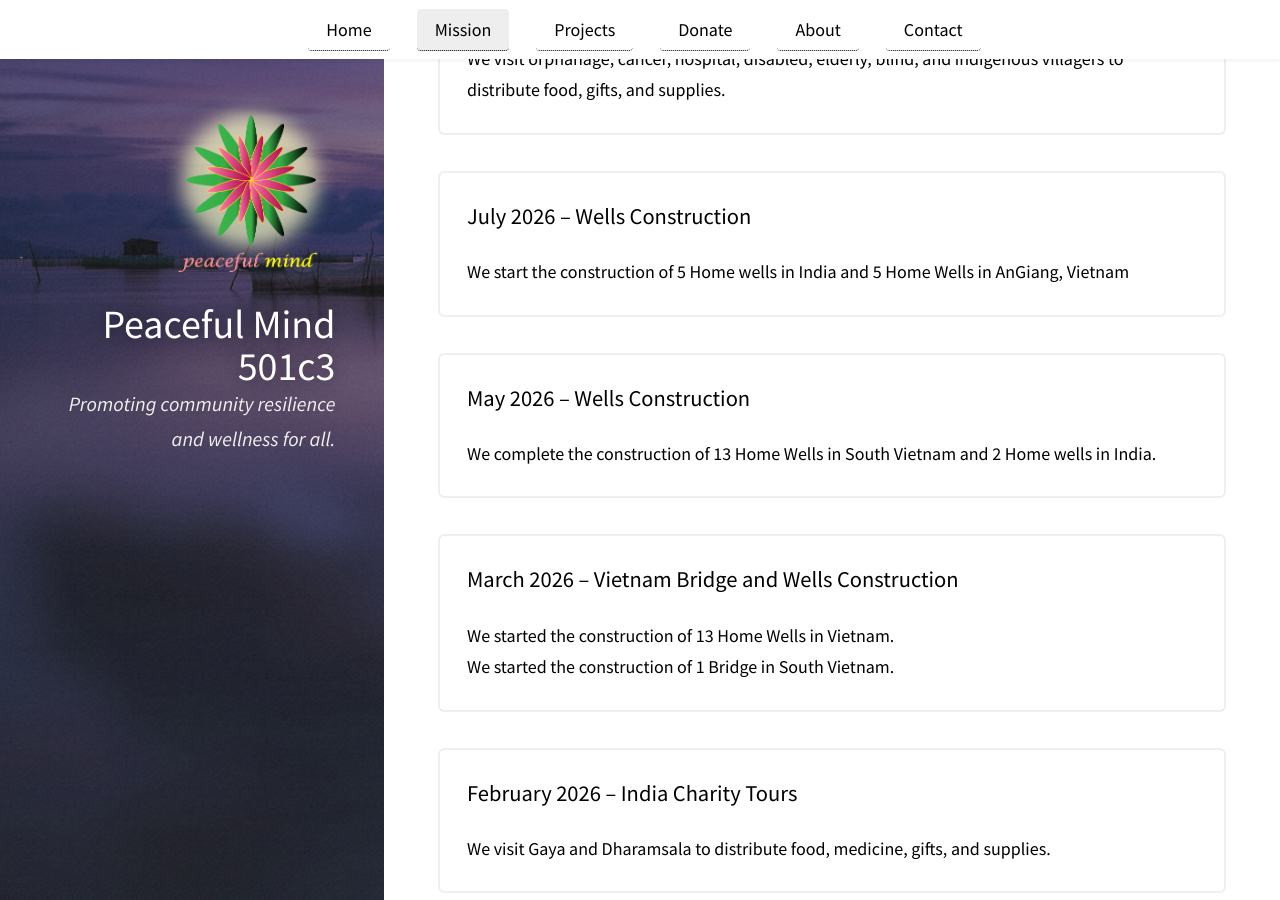
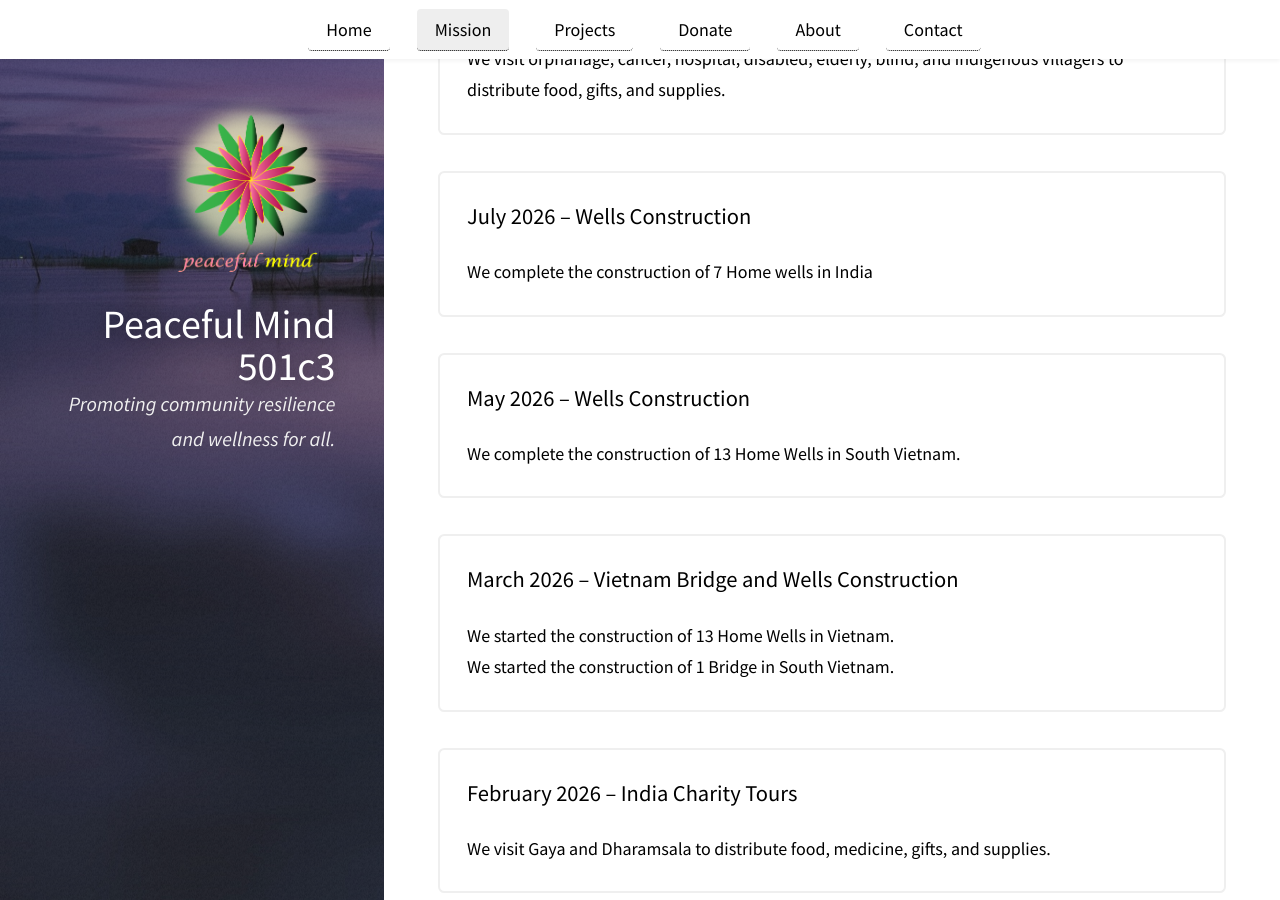
Before and after one commit to peacefulcenter/peacefulcenter.github.io, a Jekyll site: the page built from pages/mission.md, in a window 1280 px wide and 900 px high, scrolled down 887 px. Built offline with Jekyll 4.4.1, drawn with Linux system fonts in a browser that asks for light colours.

Commit message:
update status

```diff
--- a/pages/mission.md
+++ b/pages/mission.md
@@ -25,11 +25,11 @@ permalink: /:basename/
  </div>
  <div class="box">
     <h3>July 2026 – Wells Construction</h3>
-    <p>We start the construction of 5 Home wells in India and 5 Home Wells in AnGiang, Vietnam</p>
+    <p>We complete the construction of 7 Home wells in India</p>
   </div>
  <div class="box">
     <h3>May 2026 – Wells Construction</h3>
-    <p>We complete the construction of 13 Home Wells in South Vietnam and 2 Home wells in India.</p>
+    <p>We complete the construction of 13 Home Wells in South Vietnam.</p>
   </div>
   <div class="box">
     <h3>March 2026 – Vietnam Bridge and Wells Construction</h3>
```
